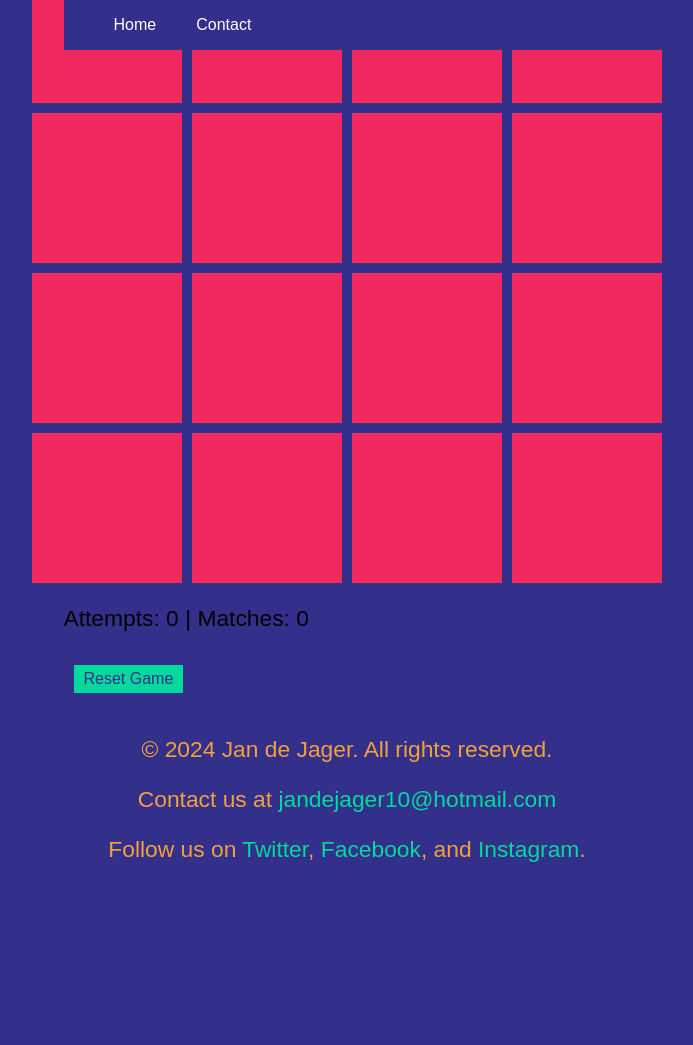
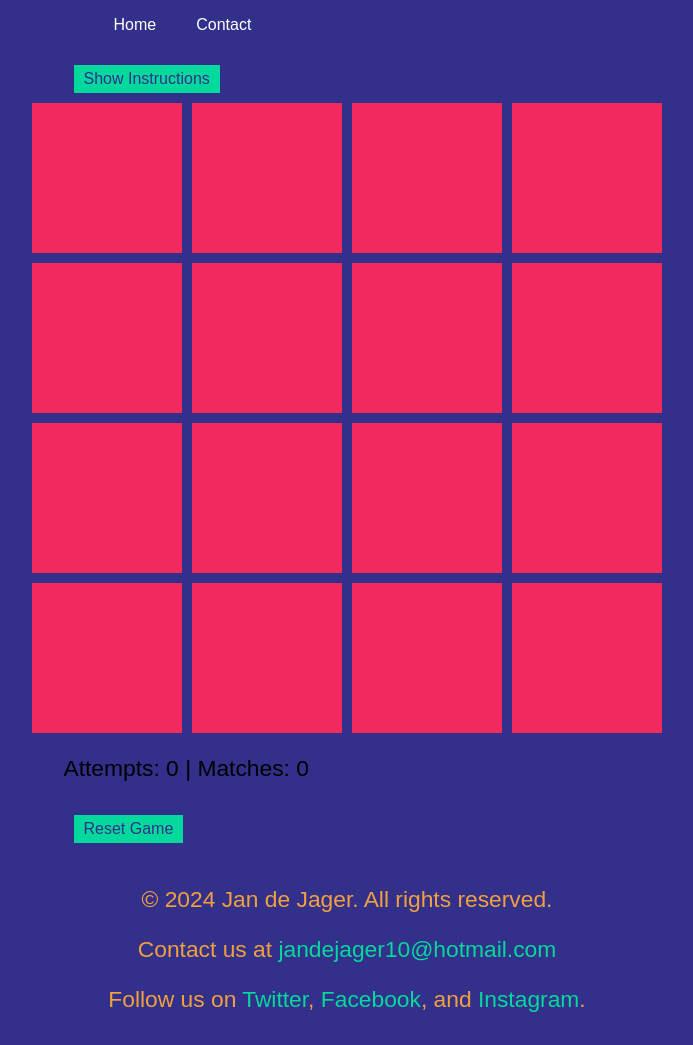
Before and after one commit to jandejager10/CodInstProj2, a plain HTML site: page index.html in a window 1280 px wide. Shown: the whole page, without its empty margins (293-986 px from the left). Before the commit the page ends 895 px from the top, so only its background shows below. Drawn offline with Linux system fonts and the light colour scheme.

Commit message:
Padding top for large screens

```diff
--- a/assets/css/style.css
+++ b/assets/css/style.css
@@ -4,12 +4,13 @@
     padding: 1em 0;
     position: fixed;
     top: 0;
-    width:100%;
-    z-index:1000;
+    width: 100%;
+    z-index: 1000;
  }
 
  body {
     padding-top: 70px;
+    margin: 0;
  }
 
  .container {
@@ -47,7 +48,7 @@
     background-color: #04D99D;
 }
 
- /* Style the body */
+ /*---------------------------------------Style the body */
 
  body, html {
     margin: 0;
@@ -71,8 +72,10 @@
 .content-wrap {
     flex: 1;
     display: flex;
+    flex-direction: column;
     justify-content: center;
     align-items: center;
+    padding-top: 100px;
 }
 
 
@@ -191,6 +194,11 @@ button:hover {
     }
 }
 
+@media (min-width: 992px) {
+    .content-wrap {
+        padding-top: 300px;
+}
+
 @media (min-width: 1024px) {
     .grid {
         grid-template-columns: repeat(4, minmax(150px, 1fr));
```
